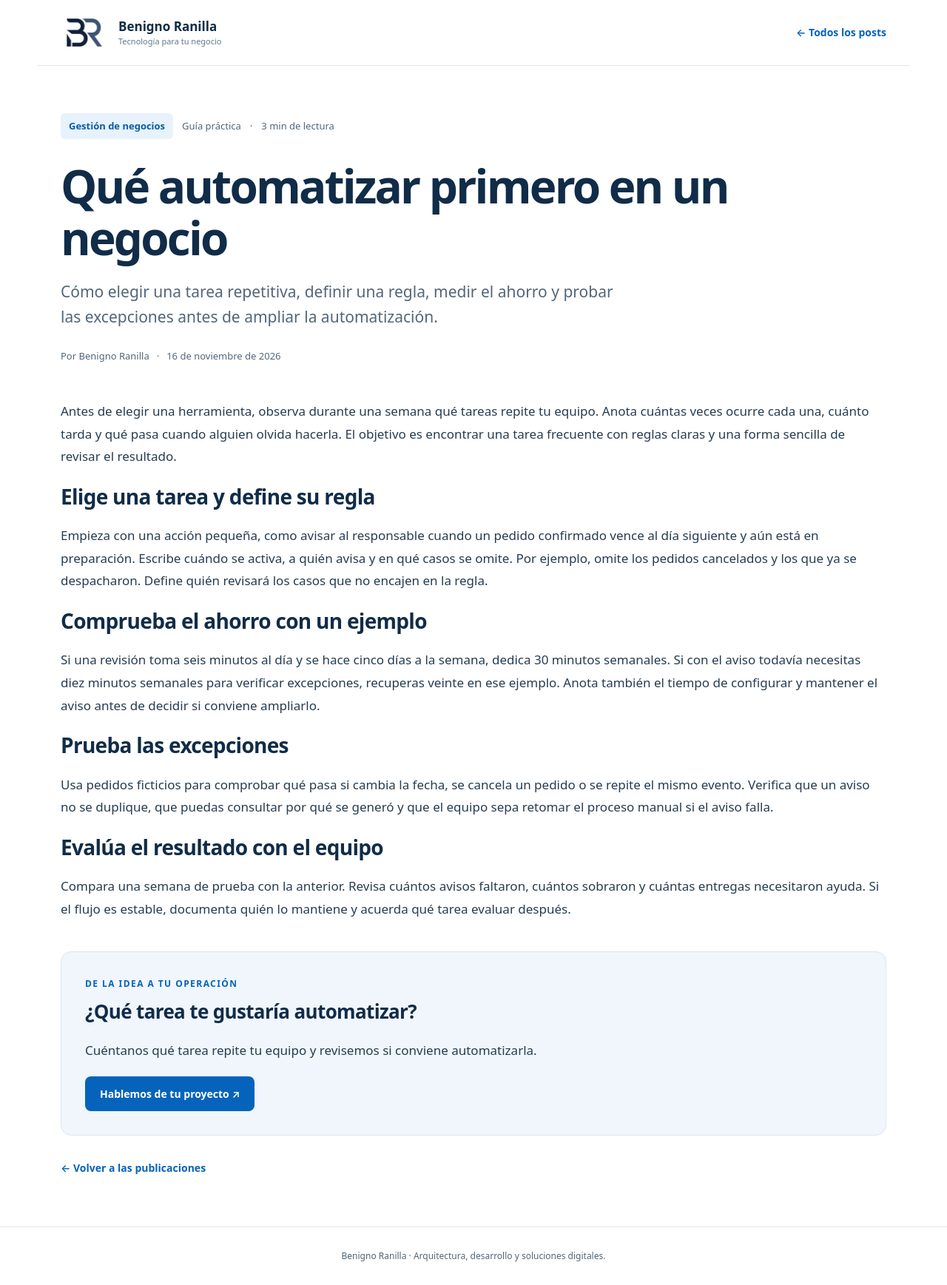
After one commit to BenignoRF/portafolio, a Django app: page /post-automatizar-primera-tarea.html in a window 1280 px wide. The commit adds this page. Shown: the whole page at 74% size. Run offline with Django 4.2, Linux system fonts and the light colour scheme.

Commit message:
Publica guía para elegir la primera automatización

```diff
--- /dev/null
+++ b/benignoWeb/templates/post-automatizar-primera-tarea.html
@@ -0,0 +1,44 @@
+{% load static %}
+<!DOCTYPE html>
+<html lang="es">
+<head>
+  <meta charset="utf-8">
+  <meta name="viewport" content="width=device-width, initial-scale=1">
+  <title>Qué automatizar primero en un negocio | Benigno Ranilla</title>
+  <meta name="description" content="Cómo elegir una tarea repetitiva, definir una regla, medir el ahorro y probar las excepciones antes de ampliar la automatización.">
+  <link rel="icon" href="{% static 'images/brand-favicon.png' %}" type="image/png">
+  <link rel="stylesheet" href="{% static 'css/posts.css' %}">
+</head>
+<body class="post-page">
+  <header class="post-header">
+    <a class="post-brand" href="./" aria-label="Benigno Ranilla, inicio"><img src="{% static 'images/brand-logo.png' %}" alt="" width="64" height="40"><span>Benigno Ranilla<small>Tecnología para tu negocio</small></span></a>
+    <a class="post-back" href="./#posts">← Todos los posts</a>
+  </header>
+  <main class="post-shell">
+    <article>
+      <header class="post-hero">
+        <div class="post-meta"><span class="post-tag">Gestión de negocios</span><span>Guía práctica</span><span>·</span><span>3 min de lectura</span></div>
+        <h1>Qué automatizar primero en un negocio</h1>
+        <p class="post-lead">Cómo elegir una tarea repetitiva, definir una regla, medir el ahorro y probar las excepciones antes de ampliar la automatización.</p>
+        <div class="post-byline">Por Benigno Ranilla <span>·</span> <time datetime="2026-11-16">16 de noviembre de 2026</time></div>
+      </header>
+      <div class="post-layout" style="grid-template-columns: 1fr">
+        <div class="post-prose">
+          <p>Antes de elegir una herramienta, observa durante una semana qu&#233; tareas repite tu equipo. Anota cu&#225;ntas veces ocurre cada una, cu&#225;nto tarda y qu&#233; pasa cuando alguien olvida hacerla. El objetivo es encontrar una tarea frecuente con reglas claras y una forma sencilla de revisar el resultado.</p>
+          <h2>Elige una tarea y define su regla</h2>
+          <p>Empieza con una acci&#243;n peque&#241;a, como avisar al responsable cuando un pedido confirmado vence al d&#237;a siguiente y a&#250;n est&#225; en preparaci&#243;n. Escribe cu&#225;ndo se activa, a qui&#233;n avisa y en qu&#233; casos se omite. Por ejemplo, omite los pedidos cancelados y los que ya se despacharon. Define qui&#233;n revisar&#225; los casos que no encajen en la regla.</p>
+          <h2>Comprueba el ahorro con un ejemplo</h2>
+          <p>Si una revisi&#243;n toma seis minutos al d&#237;a y se hace cinco d&#237;as a la semana, dedica 30 minutos semanales. Si con el aviso todav&#237;a necesitas diez minutos semanales para verificar excepciones, recuperas veinte en ese ejemplo. Anota tambi&#233;n el tiempo de configurar y mantener el aviso antes de decidir si conviene ampliarlo.</p>
+          <h2>Prueba las excepciones</h2>
+          <p>Usa pedidos ficticios para comprobar qu&#233; pasa si cambia la fecha, se cancela un pedido o se repite el mismo evento. Verifica que un aviso no se duplique, que puedas consultar por qu&#233; se gener&#243; y que el equipo sepa retomar el proceso manual si el aviso falla.</p>
+          <h2>Eval&#250;a el resultado con el equipo</h2>
+          <p>Compara una semana de prueba con la anterior. Revisa cu&#225;ntos avisos faltaron, cu&#225;ntos sobraron y cu&#225;ntas entregas necesitaron ayuda. Si el flujo es estable, documenta qui&#233;n lo mantiene y acuerda qu&#233; tarea evaluar despu&#233;s.</p>
+          <div class="post-cta"><span class="post-step">De la idea a tu operación</span><h2>¿Qué tarea te gustaría automatizar?</h2><p>Cuéntanos qué tarea repite tu equipo y revisemos si conviene automatizarla.</p><a class="post-button" href="https://wa.me/51914751129" target="_blank" rel="noopener">Hablemos de tu proyecto ↗</a></div>
+          <a class="post-back" href="./#posts">← Volver a las publicaciones</a>
+        </div>
+      </div>
+    </article>
+  </main>
+  <footer class="post-footer">Benigno Ranilla · Arquitectura, desarrollo y soluciones digitales.</footer>
+</body>
+</html>
--- a/benignoWeb/urls.py
+++ b/benignoWeb/urls.py
@@ -21,6 +21,7 @@ from django.views.generic import TemplateView
 
 urlpatterns = [
     path('', home, name='home'),
+    path('post-automatizar-primera-tarea.html', TemplateView.as_view(template_name='post-automatizar-primera-tarea.html'), name='post_automatizar_primera_tarea'),
     path('post-pedidos-whatsapp.html', TemplateView.as_view(template_name='post-pedidos-whatsapp.html'), name='post_pedidos_whatsapp'),
     path('post-gemini-pequenos-negocios.html', TemplateView.as_view(template_name='post-gemini-pequenos-negocios.html'), name='post_gemini_negocios'),
     path('post-plataforma-inventarios.html', TemplateView.as_view(template_name='post-plataforma-inventarios.html'), name='post_inventarios'),
```
Also changed, not shown: benignoWeb/templates/home.html (+8 -0 lines), docs/index.html (+8 -0 lines), docs/post-automatizar-primera-tarea.html (added, +43 -0 lines).
